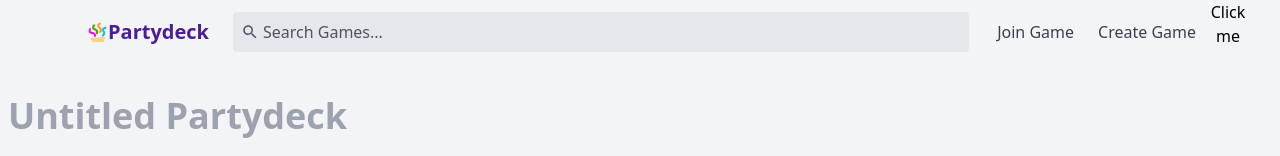
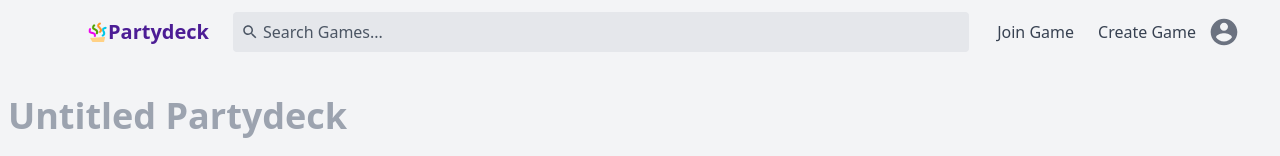
Before and after one commit to itays123/partydeck, a React (Create React App) app in the folder panel/: page /create in a window 1280 px wide. Shown: the top 156 px of the page. Built offline with nearby package versions, Linux system fonts and the light colour scheme.

Commit message:
FEATURE: Design button

```diff
--- a/panel/src/shared/Navigation/SignedInLinks.js
+++ b/panel/src/shared/Navigation/SignedInLinks.js
@@ -1,5 +1,6 @@
 import { useEffect, useRef, useState } from 'react';
 import AuthOnly from '../../auth/AuthOnly';
+import SvgWrapper from '../SvgWrapper';
 import NavigationButton from './NavigationButton';
 import SignedInDialog from './SignedInDialog';
 
@@ -34,13 +35,16 @@ const SignedInLinks = () => {
       <NavigationButton to="/create" hideOnSmallScreens>
         Create Game
       </NavigationButton>
-      <div className="relative">
+      <div className="relative flex items-center">
         <button
-          className="rounded h-10 w-10 active:outline-none focus:outline-none"
+          className="h-10 w-10 active:outline-none focus:outline-none"
           onClick={() => setDialogOpen(bool => !bool)}
           ref={buttonRef}
         >
-          Click me
+          <SvgWrapper className="text-gray-500 " w={32} h={32}>
+            <path d="M0 0h24v24H0z" fill="none" />
+            <path d="M12 2C6.48 2 2 6.48 2 12s4.48 10 10 10 10-4.48 10-10S17.52 2 12 2zm0 3c1.66 0 3 1.34 3 3s-1.34 3-3 3-3-1.34-3-3 1.34-3 3-3zm0 14.2c-2.5 0-4.71-1.28-6-3.22.03-1.99 4-3.08 6-3.08 1.99 0 5.97 1.09 6 3.08-1.29 1.94-3.5 3.22-6 3.22z" />
+          </SvgWrapper>
           {isDialogOpen && <SignedInDialog />}
         </button>
       </div>
```
Also changed, not shown: panel/src/shared/Navigation/person.svg (added).
